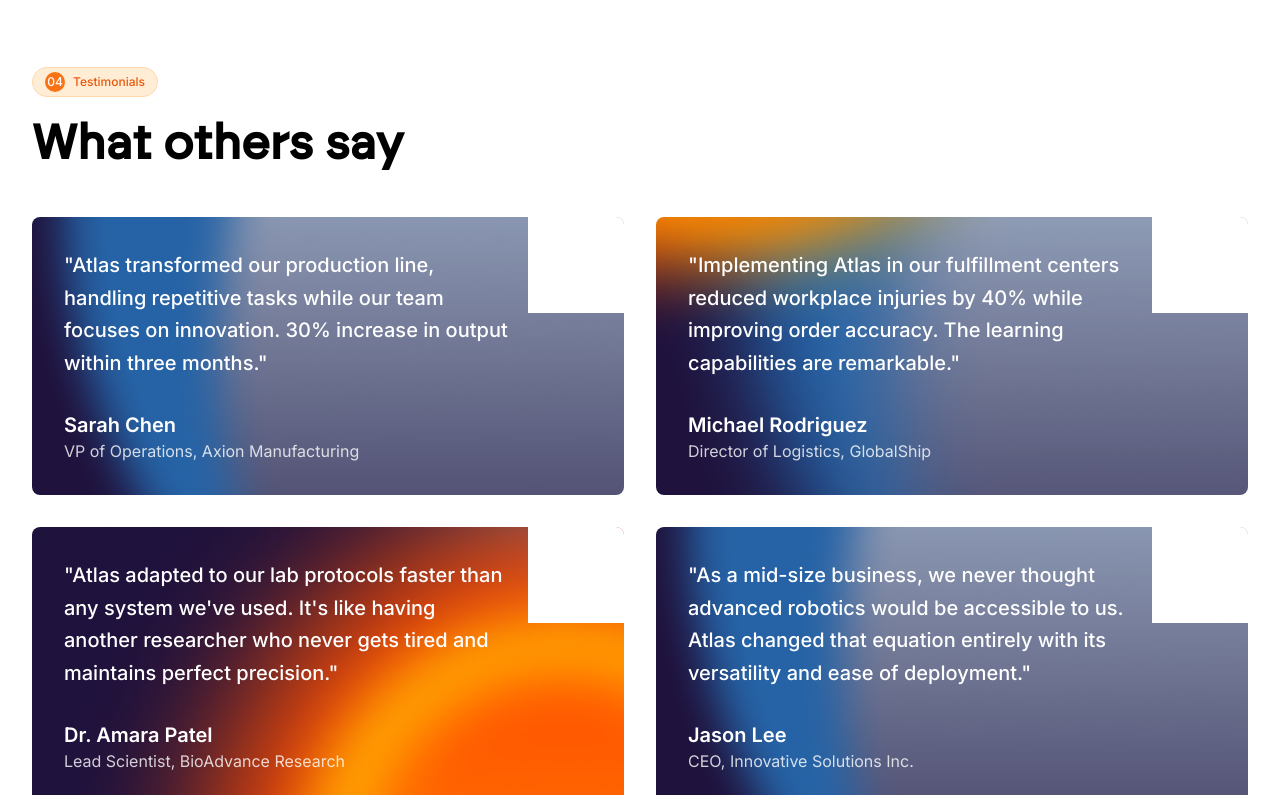
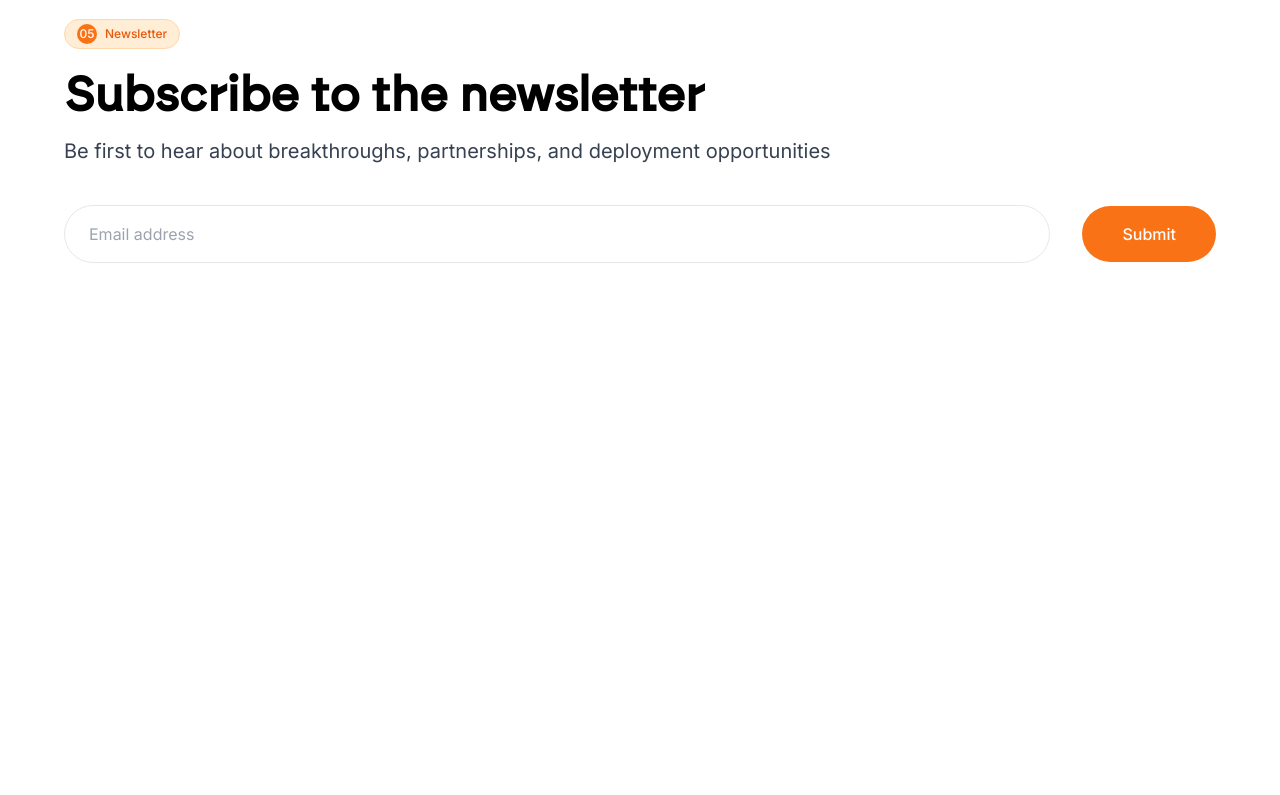
Before and after one commit to prakharpande04/filecoin_web, a React (Vite) app: page / in a window 1280 px wide. Shown: the part 6320-7115 px from the top of the page. After the commit the page ends 6631 px from the top, so only its background shows below. Built offline with nearby package versions, Linux system fonts and the light colour scheme; no server answers; a web font is replaced by a local one.

Commit message:
function changed

```diff
--- a/src/components/Testimonials.tsx
+++ /dev/null
@@ -1,80 +0,0 @@
-
-import React, { useRef } from "react";
-
-interface TestimonialProps {
-  content: string;
-  author: string;
-  role: string;
-  gradient: string;
-  backgroundImage?: string;
-}
-
-const testimonials: TestimonialProps[] = [{
-  content: "Atlas transformed our production line, handling repetitive tasks while our team focuses on innovation. 30% increase in output within three months.",
-  author: "Sarah Chen",
-  role: "VP of Operations, Axion Manufacturing",
-  gradient: "from-blue-700 via-indigo-800 to-purple-900",
-  backgroundImage: "/background-section1.png"
-}, {
-  content: "Implementing Atlas in our fulfillment centers reduced workplace injuries by 40% while improving order accuracy. The learning capabilities are remarkable.",
-  author: "Michael Rodriguez",
-  role: "Director of Logistics, GlobalShip",
-  gradient: "from-indigo-900 via-purple-800 to-orange-500",
-  backgroundImage: "/background-section2.png"
-}, {
-  content: "Atlas adapted to our lab protocols faster than any system we've used. It's like having another researcher who never gets tired and maintains perfect precision.",
-  author: "Dr. Amara Patel",
-  role: "Lead Scientist, BioAdvance Research",
-  gradient: "from-purple-800 via-pink-700 to-red-500",
-  backgroundImage: "/background-section3.png"
-}, {
-  content: "As a mid-size business, we never thought advanced robotics would be accessible to us. Atlas changed that equation entirely with its versatility and ease of deployment.",
-  author: "Jason Lee",
-  role: "CEO, Innovative Solutions Inc.",
-  gradient: "from-orange-600 via-red-500 to-purple-600",
-  backgroundImage: "/background-section1.png"
-}];
-
-const TestimonialCard = ({
-  content,
-  author,
-  role,
-  backgroundImage = "/background-section1.png"
-}: TestimonialProps) => {
-  return <div className="bg-cover bg-center rounded-lg p-8 h-full flex flex-col justify-between text-white transform transition-transform duration-300 hover:-translate-y-2 relative overflow-hidden" style={{
-    backgroundImage: `url('${backgroundImage}')`
-  }}>
-      <div className="absolute top-0 right-0 w-24 h-24 bg-white z-10"></div>
-
-      <div className="relative z-0">
-        <p className="text-xl mb-8 font-medium leading-relaxed pr-20">{`"${content}"`}</p>
-        <div>
-          <h4 className="font-semibold text-xl">{author}</h4>
-          <p className="text-white/80">{role}</p>
-        </div>
-      </div>
-    </div>;
-};
-
-const Testimonials = () => {
-  const sectionRef = useRef<HTMLDivElement>(null);
-
-  return <section className="py-12 bg-white relative" id="testimonials" ref={sectionRef}> {/* Reduced from py-20 */}
-      <div className="section-container opacity-0 animate-on-scroll">
-        <div className="flex items-center gap-4 mb-6">
-          <div className="pulse-chip">
-            <span className="inline-flex items-center justify-center w-5 h-5 rounded-full bg-pulse-500 text-white mr-2">04</span>
-            <span>Testimonials</span>
-          </div>
-        </div>
-
-        <h2 className="text-5xl font-display font-bold mb-12 text-left">What others say</h2>
-
-        <div className="grid grid-cols-1 md:grid-cols-2 gap-8">
-          {testimonials.map((testimonial, index) => <TestimonialCard key={index} content={testimonial.content} author={testimonial.author} role={testimonial.role} gradient={testimonial.gradient} backgroundImage={testimonial.backgroundImage} />)}
-        </div>
-      </div>
-    </section>;
-};
-
-export default Testimonials;
--- a/src/pages/Index.tsx
+++ b/src/pages/Index.tsx
@@ -6,7 +6,6 @@ import HumanoidSection from "@/components/HumanoidSection";
 import VisionSection from "@/components/VisionSection";
 import DetailsSection from "@/components/DetailsSection";
 import Features from "@/components/Features";
-import Testimonials from "@/components/Testimonials";
 import Newsletter from "@/components/Newsletter";
 
 const Index = () => {
@@ -64,7 +63,6 @@ const Index = () => {
         <VisionSection />
         <DetailsSection />
         <Features />
-        <Testimonials />
         <Newsletter />
       </main>
     </div>
```
